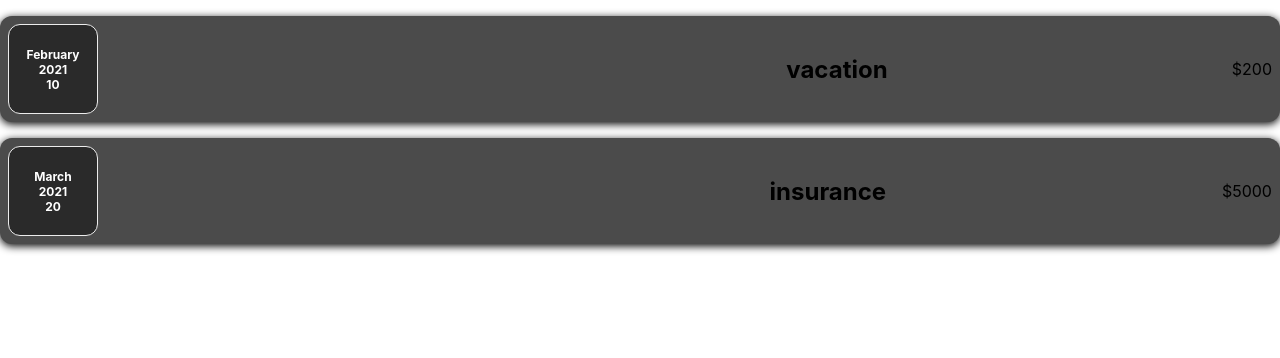
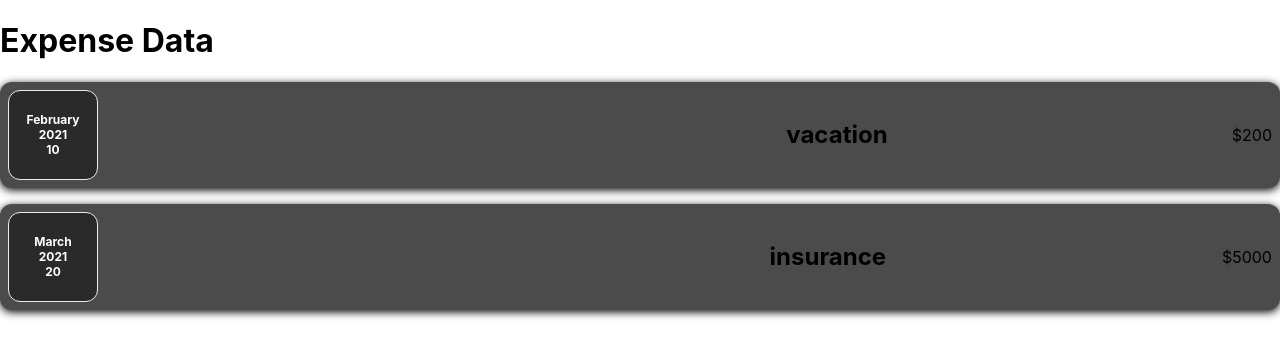
Before and after one commit to reshmalb/REACT, a React (Create React App) app in the folder expenseapp/: page / in a window 1280 px wide. Shown: the top 358 px of the page. Built offline with nearby package versions, Linux system fonts and the light colour scheme.

Commit message:
date component added

```diff
--- a/expenseapp/public/index.html
+++ b/expenseapp/public/index.html
@@ -28,7 +28,9 @@
   </head>
   <body>
     <noscript>You need to enable JavaScript to run this app.</noscript>
-    <div id="root"></div>
+    <div id="root">
+
+    </div>
     <!--
       This HTML file is a template.
       If you open it directly in the browser, you will see an empty page.
--- a/expenseapp/src/index.js
+++ b/expenseapp/src/index.js
@@ -3,12 +3,14 @@ import ReactDOM from 'react-dom/client';
 import './index.css';
 import App from './App';
 import reportWebVitals from './reportWebVitals';
-
 const root = ReactDOM.createRoot(document.getElementById('root'));
 root.render(
+  <div>
+  <header><h1 id="section">Expense Data</h1></header>
   <React.StrictMode>
     <App />
   </React.StrictMode>
+  </div>
 );
 
 // If you want to start measuring performance in your app, pass a function
```
